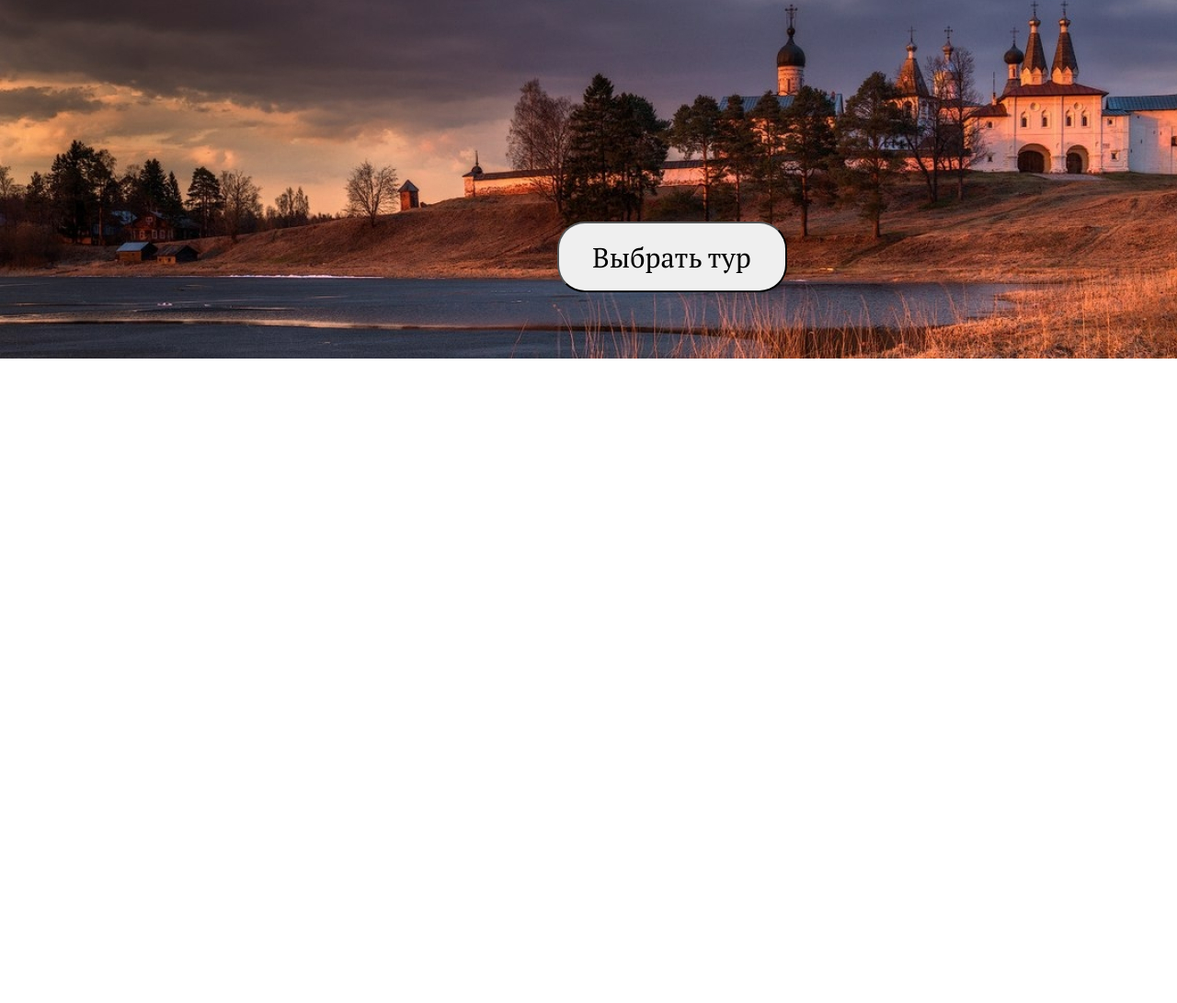
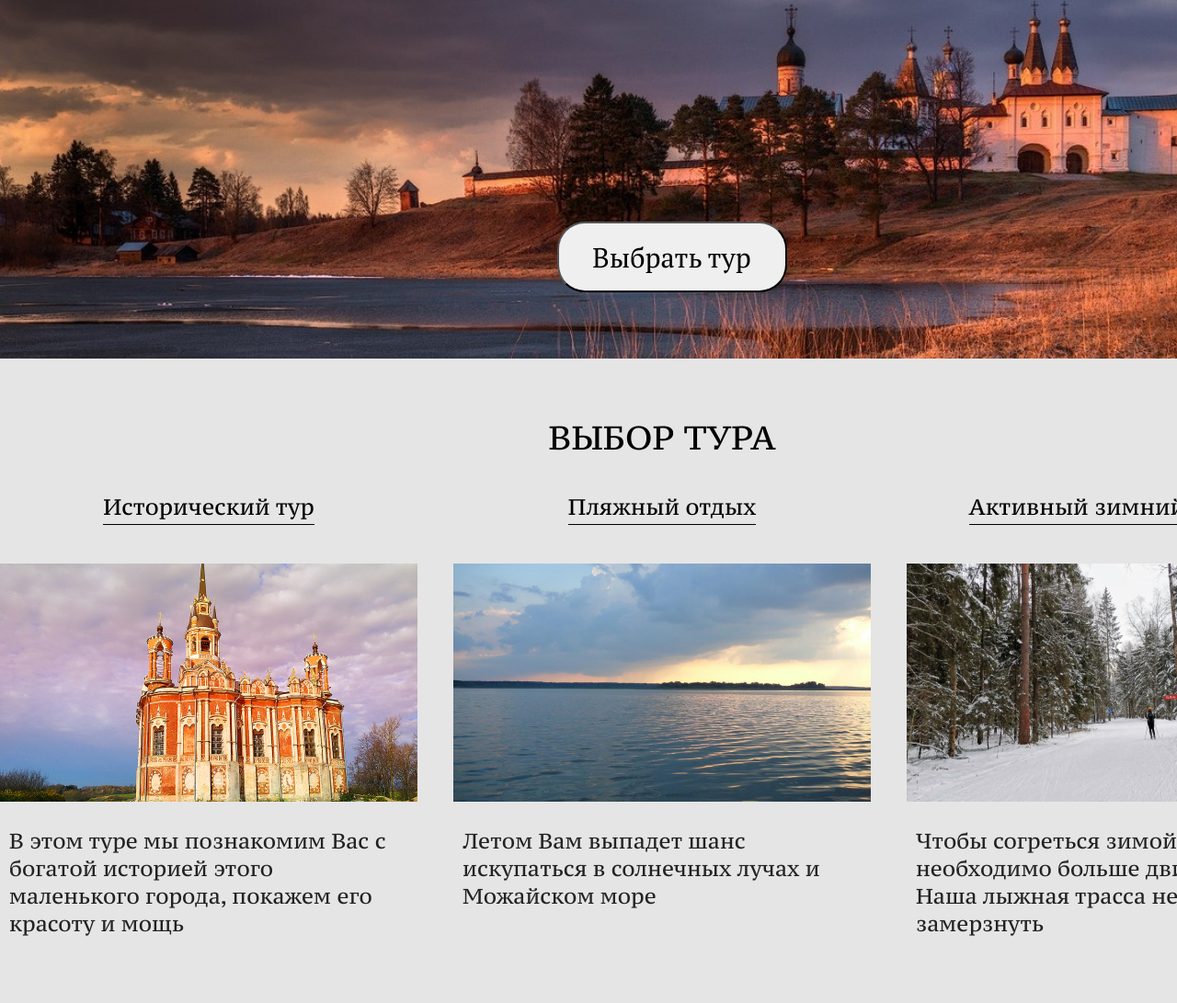
Before and after one commit to Granyu/Granyu.github.io, a plain HTML site: page index.html in a window 1280 px wide. Shown: the part 410-1501 px from the top of the page at 92% size. Before the commit the page ends 800 px from the top, so only its background shows below. Drawn offline with Linux system fonts and the light colour scheme.

Commit message:
Add files via upload

```diff
--- a/index.html
+++ b/index.html
@@ -18,29 +18,28 @@
 		</div>
 	</header>
 
-<!--
-	<section>
+	<section class="tours">
 		<div class="container tours_container">
 			<h2>ВЫБОР ТУРА</h2>
 			<div class="articles_container">
 				<article>
+					<h3>Исторический тур</h3>
 					<img src="img/tour-01.jpg" alt="">
-					<h3>Исторический тур</h3>
 					<p>В этом туре мы познакомим Вас с
 					богатой историей этого маленького
 					города, покажем его красоту и мощь</p>
 				</article>
 
 				<article>
+					<h3>Пляжный отдых</h3>
 					<img src="img/tour-02.jpg" alt="">
-					<h3>Пляжный отдых</h3>
 					<p>Летом Вам выпадет шанс искупаться
 					в солнечных лучах и Можайском море</p>
 				</article>
 
 				<article>
+					<h3>Активный зимний отдых</h3>
 					<img src="img/tour-03.jpg" alt="">
-					<h3>Активный зимний отдых</h3>
 					<p>Чтобы согреться зимой, необходимо
 					больше двигаться! Наша лыжная
 					трасса не даст Вам замерзнуть</p>
```
